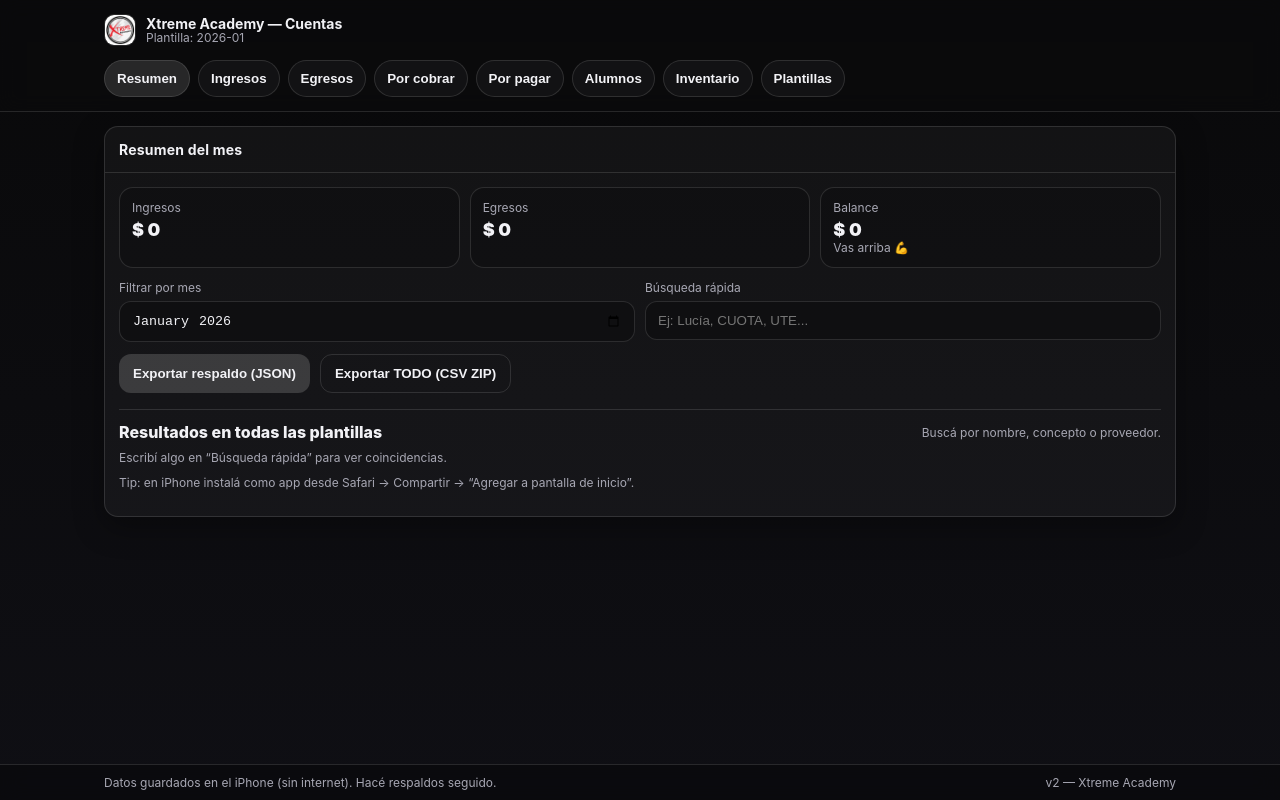
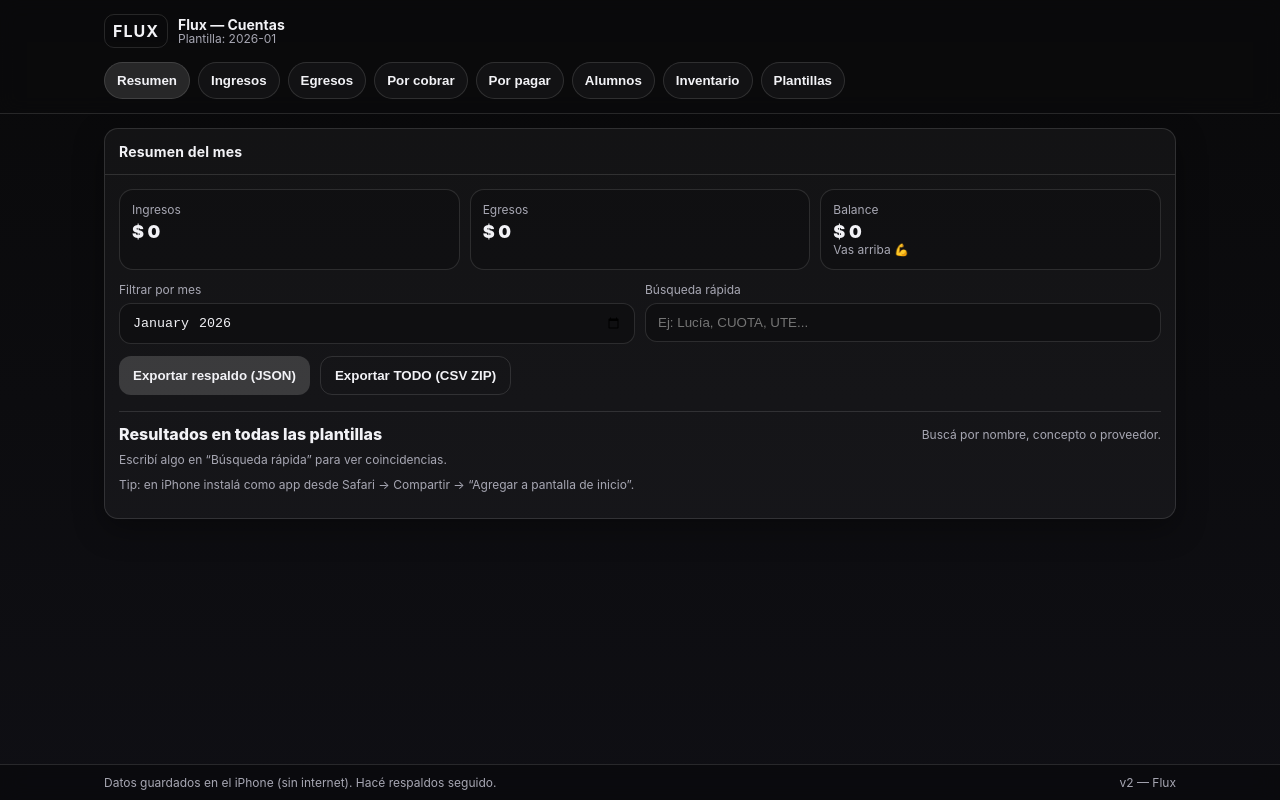
Before and after one commit to faacuviera/xtremeacademyprueba, a website with bundled scripts: page index.html in a window 1280 px wide. Built offline with nearby package versions, Linux system fonts and the light colour scheme.

Commit message:
Rebrand app to Flux

```diff
--- a/app.js
+++ b/app.js
@@ -1,4 +1,4 @@
-/** Xtreme Academy - Cuentas (PWA)
+/** Flux - Cuentas (PWA)
  *  - Guardado local en IndexedDB
  *  - Plantillas (meses) con tablas: ingresos, gastos, cxc, cxp, inventario
  */
@@ -262,7 +262,7 @@ function addCuotaPendiente(active, alumno) {
 
 
 /* ---------- IndexedDB minimal wrapper ---------- */
-const DB_NAME = "xtremeCuentasDB";
+const DB_NAME = "fluxCuentasDB";
 const DB_VER = 2;
 
 function openDB(){
@@ -2231,7 +2231,7 @@ function exportBackup(){
     templates: buildBackupTemplates()
   };
   const blob = new Blob([JSON.stringify(payload,null,2)], {type:"application/json"});
-  download(`xtreme-backup-${monthISO()}.json`, blob);
+  download(`flux-backup-${monthISO()}.json`, blob);
 }
 
 async function importBackup(e){
@@ -2478,7 +2478,7 @@ function exportCSV(listName){
   if(listName==="cxp") headers=["vence","proveedor","concepto","monto","estado","notas"];
   if(listName==="inventario") headers=["categoria","producto","stock","minimo","costo"];
   const csv = toCSV(rows, headers);
-  download(`xtreme-${t.name}-${listName}.csv`, new Blob([csv],{type:"text/csv"}));
+  download(`flux-${t.name}-${listName}.csv`, new Blob([csv],{type:"text/csv"}));
 }
 
 async function exportAllZip(){
@@ -2563,7 +2563,7 @@ async function exportAllZip(){
   ]);
 
   const zipBlob = new Blob([...chunks, centralBlob, eocd], {type:"application/zip"});
-  download(`xtreme-${t.name}-csv.zip`, zipBlob);
+  download(`flux-${t.name}-csv.zip`, zipBlob);
 
   function concat(arr){
     // arr: (Uint8Array)[]
--- a/index.html
+++ b/index.html
@@ -4,7 +4,7 @@
   <meta charset="utf-8"/>
   <meta name="viewport" content="width=device-width, initial-scale=1"/>
   <meta name="theme-color" content="#000000"/>
-  <title>Xtreme Academy - Cuentas</title>
+  <title>Flux - Cuentas</title>
   <link rel="manifest" href="/manifest.json"/>
   <link rel="icon" href="icon-192.png"/>
   <link rel="apple-touch-icon" href="icon-192.png"/>
@@ -14,9 +14,9 @@
 <header class="site-header">
   <div class="header-inner">
     <div class="brand">
-      <img src="icon-512.png" alt="Xtreme Academy"/>
+      <div class="logo-text" aria-hidden="true">FLUX</div>
       <div class="t">
-        <strong>Xtreme Academy — Cuentas</strong>
+        <strong>Flux — Cuentas</strong>
         <span id="activeTemplateLabel">Plantilla: —</span>
       </div>
     </div>
@@ -686,7 +686,7 @@
 <footer>
   <div class="footer-inner">
     <div class="small">Datos guardados en el iPhone (sin internet). Hacé respaldos seguido.</div>
-    <div class="small">v2 — Xtreme Academy</div>
+    <div class="small">v2 — Flux</div>
   </div>
 </footer>
 
--- a/package.json
+++ b/package.json
@@ -1,5 +1,5 @@
 {
-  "name": "xtreme-academy",
+  "name": "flux",
   "version": "1.0.0",
   "type": "module",
   "scripts": {
--- a/styles.css
+++ b/styles.css
@@ -61,7 +61,15 @@ header{
   }
 }
 .brand{display:flex;gap:10px;align-items:center}
-.brand img{width:32px;height:32px;border-radius:10px;border:1px solid var(--border);}
+.brand .logo-text{
+  min-width:42px;
+  padding:6px 8px;
+  border-radius:10px;
+  border:1px solid var(--border);
+  font-weight:700;
+  letter-spacing:1px;
+  text-align:center;
+}
 .brand .t{display:flex;flex-direction:column;line-height:1.1}
 .brand .t strong{font-size:14px}
 .brand .t span{font-size:12px;color:var(--muted)}
```
Also changed, not shown: manifest.json.
